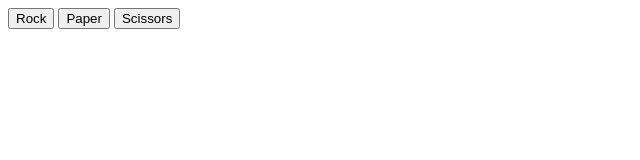
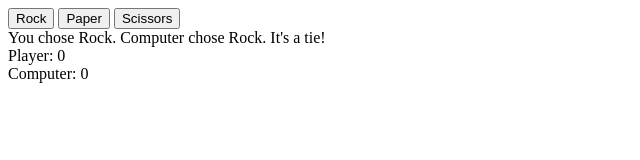
Before and after one commit to Zando411/rock-paper-scissors, a plain HTML site: page index.html in a window 1280 px wide. Both pictures are taken after a click on the button "Rock". Shown: the whole page, without its empty margins (0-640 px from the left). Drawn offline with Linux system fonts and the light colour scheme.

Commit message:
add score output

```diff
--- a/index.html
+++ b/index.html
@@ -13,6 +13,8 @@
       <button id="Scissors">Scissors</button>
     </div>
     <div id="result"></div>
+    <div id="player-score"></div>
+    <div id="computer-score"></div>
     <script src="rps.js"></script>
   </body>
 </html>
--- a/rps.js
+++ b/rps.js
@@ -1,13 +1,10 @@
-function getComputerChoice() {
-  const choices = ["Rock", "Paper", "Scissors"];
-  const randomIndex = Math.floor(Math.random() * 3);
-
-  return choices[randomIndex];
-}
-
 const Rock = document.getElementById("Rock");
 const Paper = document.getElementById("Paper");
 const Scissors = document.getElementById("Scissors");
+const result = document.getElementById("result");
+
+let playerScore = 0;
+let computerScore = 0;
 
 let clickedButton = "";
 
@@ -15,31 +12,32 @@ Rock.addEventListener("click", function (event) {
   const clickedButton = event.target.id;
   const computerChoice = getComputerChoice();
   round(clickedButton, computerChoice);
-  console.log(
-    `You chose ${clickedButton}. Computer chose ${computerChoice}. ${message}`
-  );
+  result.textContent = `You chose ${clickedButton}. Computer chose ${computerChoice}. ${message}`;
+  updateScore();
 });
 
 Paper.addEventListener("click", function (event) {
   const clickedButton = event.target.id;
   const computerChoice = getComputerChoice();
   round(clickedButton, computerChoice);
-  console.log(
-    `You chose ${clickedButton}. Computer chose ${computerChoice}. ${message}`
-  );
+  result.textContent = `You chose ${clickedButton}. Computer chose ${computerChoice}. ${message}`;
+  updateScore();
 });
 
 Scissors.addEventListener("click", function (event) {
   const clickedButton = event.target.id;
   const computerChoice = getComputerChoice();
   round(clickedButton, computerChoice);
-  console.log(
-    `You chose ${clickedButton}. Computer chose ${computerChoice}. ${message}`
-  );
+  result.textContent = `You chose ${clickedButton}. Computer chose ${computerChoice}. ${message}`;
+  updateScore();
 });
 
-const computerChoice = getComputerChoice();
-let playerChoice = clickedButton;
+function getComputerChoice() {
+  const choices = ["Rock", "Paper", "Scissors"];
+  const randomIndex = Math.floor(Math.random() * 3);
+
+  return choices[randomIndex];
+}
 
 let message = "";
 
@@ -52,12 +50,24 @@ function round(playerChoice, computerChoice) {
     (playerChoice === "Scissors" && computerChoice === "Paper")
   ) {
     message = "You win!";
+    playerScore++;
   } else {
     message = "You lose!";
+    computerScore++;
   }
 }
 
+function updateScore() {
+  const playerScoreElement = document.getElementById("player-score");
+  const computerScoreElement = document.getElementById("computer-score");
+  playerScoreElement.textContent = `Player: ${playerScore}`;
+  computerScoreElement.textContent = `Computer: ${computerScore}`;
+}
+
 //**OLD CODE**//
+
+// const computerChoice = getComputerChoice();
+// let playerChoice = getPlayerChoice();
 
 // function game() {
 //   const computerChoice = getComputerChoice();
```
